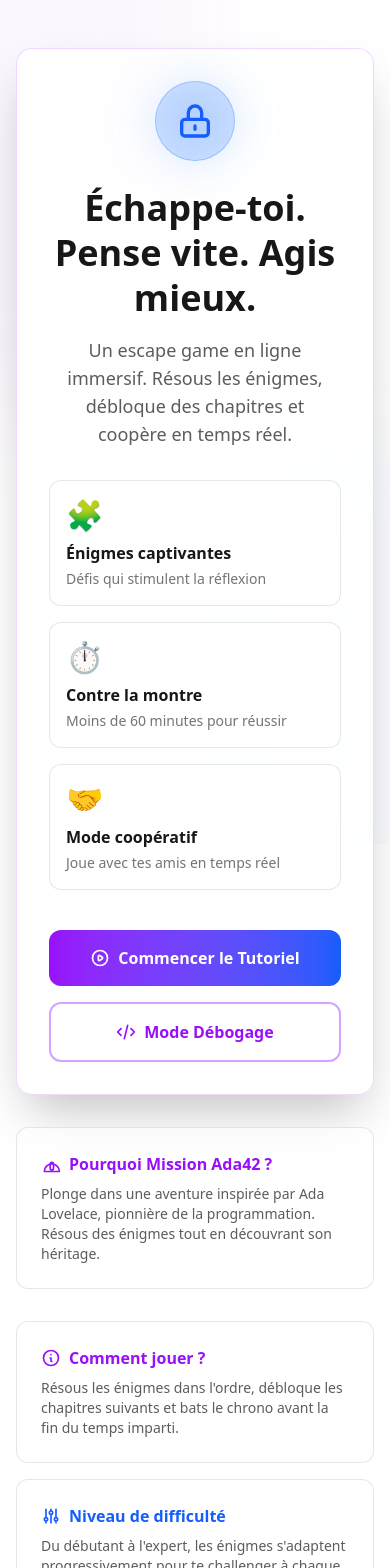
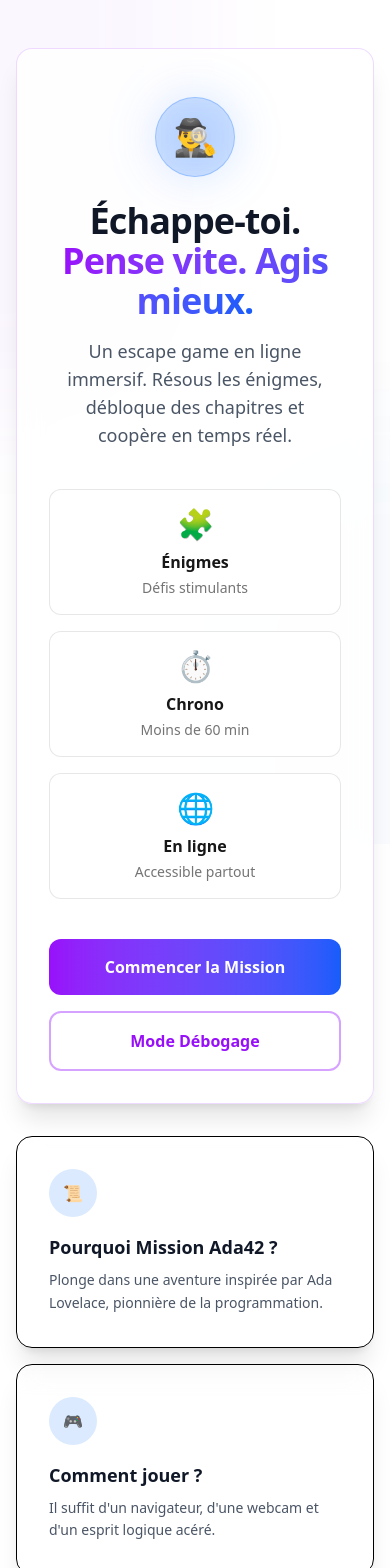
Before and after one commit to Sekaivi/MissionADA42, a Next.js app: page /home in a window 390 px wide. Shown: the top 1568 px of the page. Built offline with nearby package versions, Linux system fonts and the light colour scheme.

Commit message:
feat(home) : transformation de la home page en composant

```diff
--- a/src/app/home/page.tsx
+++ b/src/app/home/page.tsx
@@ -1,254 +1,100 @@
 'use client';
 import { useRouter } from 'next/navigation';
+import { motion } from 'framer-motion';
 
-import { Variants, motion } from 'framer-motion';
-
+// Imports UI
 import AnimatedBackground from '@/components/ui/AnimatedBackground';
-import CTAButton from '@/components/ui/CTAButton';
+import Card from '@/components/ui/Card';          // Le composant Mère
+import InfoCard from '@/components/ui/InfoCard';  // Le composant Fille
 import CircularTimer from '@/components/ui/CircularTimer';
 import FeatureCard from '@/components/ui/FeatureCard';
-import InfoCard from '@/components/ui/InfoCard';
+import CTAButton from '@/components/ui/CTAButton';
 
 export default function Home() {
     const router = useRouter();
+
     const startDebug = () => {
         if (typeof window === 'undefined') return;
-
-        if (!localStorage.getItem('debugStartTime')) {
         localStorage.setItem('debugStartTime', Date.now().toString());
-        }
         router.push('/Debug');
     };
 
-    const containerVariants: Variants = {
-        hidden: { opacity: 0 },
-        visible: {
-            opacity: 1,
-            transition: { staggerChildren: 0.2, delayChildren: 0.3 },
-        },
-    };
+    const features = [
+        { icon: '🧩', title: 'Énigmes', desc: 'Défis stimulants' },
+        { icon: '⏱️', title: 'Chrono', desc: 'Moins de 60 min' },
+        { icon: '🌐', title: 'En ligne', desc: 'Accessible partout' },
 
-    const itemVariants: Variants = {
-        hidden: { opacity: 0, y: 30 },
-        visible: {
-            opacity: 1,
-            y: 0,
-            transition: { duration: 0.6, ease: [0.25, 0.46, 0.45, 0.94] },
-        },
-    };
-
-    const features = [
-        { icon: '🧩', title: 'Énigmes captivantes', desc: 'Défis qui stimulent la réflexion' },
-        { icon: '⏱️', title: 'Contre la montre', desc: 'Moins de 60 minutes pour réussir' },
-        { icon: '🤝', title: 'Mode coopératif', desc: 'Joue avec tes amis en temps réel' },
     ];
 
     return (
-        <main className="relative min-h-screen w-full overflow-x-hidden">
+        <main className="relative min-h-screen w-full overflow-x-hidden flex flex-col items-center justify-center px-4 py-12">
             <div className="fixed inset-0 z-0">
                 <AnimatedBackground />
             </div>
 
-            <motion.div
-                initial="hidden"
-                animate="visible"
-                variants={containerVariants}
-                className="relative z-10 flex min-h-screen flex-col items-center justify-center px-4 py-12"
-            >
-                <div className="w-full max-w-4xl">
-                    <motion.div
-                        variants={itemVariants}
-                        className="bg-background/80 relative overflow-hidden rounded-2xl border border-purple-500/20 shadow-2xl backdrop-blur-xl"
-                    >
-                        <div className="relative p-8 md:p-12">
-                            {/* <CircularTimer> */}
+            <div className="relative z-10 w-full max-w-4xl flex flex-col gap-8">
+
+
+
+                <Card className="bg-white/80 border border-purple-500/20 text-center">
+
+
+                    <div className="flex flex-col items-center">
                         <CircularTimer />
-                            <motion.div
-                                variants={itemVariants}
-                                className="mb-6 flex justify-center"
-                            >
-                                <div className="relative">
+
+                        <div className="mb-6 mt-4 relative">
                             <div className="absolute inset-0 rounded-full bg-blue-500/20 blur-xl"></div>
                             <div className="relative flex h-20 w-20 items-center justify-center rounded-full border border-blue-500/30 bg-blue-500/20 backdrop-blur-sm">
-                                        <svg
-                                            className="h-10 w-10 text-blue-600 dark:text-blue-400"
-                                            fill="none"
-                                            stroke="currentColor"
-                                            viewBox="0 0 24 24"
-                                        >
-                                            <path
-                                                strokeLinecap="round"
-                                                strokeLinejoin="round"
-                                                strokeWidth={2}
-                                                d="M12 15v2m-6 4h12a2 2 0 002-2v-6a2 2 0 00-2-2H6a2 2 0 00-2 2v6a2 2 0 002 2zm10-10V7a4 4 0 00-8 0v4h8z"
-                                            />
-                                        </svg>
+                                <span className="text-4xl">🕵️‍♂️</span>
                             </div>
                         </div>
-                            </motion.div>
 
-                            <motion.h1
-                                variants={itemVariants}
-                                className="text-foreground mb-4 text-center text-4xl leading-tight font-bold md:text-6xl"
-                            >
-                                Échappe-toi.
-                                <br />
+                        <h1 className="text-4xl md:text-6xl font-black text-gray-900 mb-4 tracking-tight">
+                            Échappe-toi.<br />
+                            <span className="text-transparent bg-clip-text bg-gradient-to-r from-purple-600 to-blue-600">
                                 Pense vite. Agis mieux.
-                            </motion.h1>
+                            </span>
+                        </h1>
 
-                            <motion.p
-                                variants={itemVariants}
-                                className="text-foreground/70 mx-auto mb-8 max-w-2xl text-center text-lg md:text-xl"
-                            >
-                                Un escape game en ligne immersif. Résous les énigmes, débloque des
-                                chapitres et coopère en temps réel.
-                            </motion.p>
+                        <p className="text-gray-600 text-lg md:text-xl max-w-2xl mb-10">
+                            Un escape game en ligne immersif. Résous les énigmes, débloque des chapitres et coopère en temps réel.
+                        </p>
 
-                            {/* Feature Card */}
-                            <motion.div
-                                variants={itemVariants}
-                                className="mb-10 grid grid-cols-1 gap-4 md:grid-cols-3"
-                            >
-                                {features.map((feature, i) => (
-                                    <FeatureCard
-                                        key={i}
-                                        icon={feature.icon}
-                                        title={feature.title}
-                                        description={feature.desc}
-                                    />
+
+                        <div className="grid grid-cols-1 md:grid-cols-3 gap-4 w-full mb-10">
+                            {features.map((f, i) => (
+                                <FeatureCard key={i} icon={f.icon} title={f.title} description={f.desc} />
                             ))}
-                            </motion.div>
+                        </div>
 
-                            {/* CTA Button */}
-                            <motion.div
-                                variants={itemVariants}
-                                className="flex flex-col items-center justify-center gap-4 sm:flex-row"
-                            >
-                                <CTAButton
-                                    href="/tutorial"
-                                    variant="primary"
-                                    icon={
-                                        <svg
-                                            className="h-5 w-5"
-                                            fill="none"
-                                            stroke="currentColor"
-                                            viewBox="0 0 24 24"
-                                        >
-                                            <path
-                                                strokeLinecap="round"
-                                                strokeLinejoin="round"
-                                                strokeWidth={2}
-                                                d="M14.752 11.168l-3.197-2.132A1 1 0 0010 9.87v4.263a1 1 0 001.555.832l3.197-2.132a1 1 0 000-1.664z"
-                                            />
-                                            <path
-                                                strokeLinecap="round"
-                                                strokeLinejoin="round"
-                                                strokeWidth={2}
-                                                d="M21 12a9 9 0 11-18 0 9 9 0 0118 0z"
-                                            />
-                                        </svg>
-                                    }
-                                >
-                                    Commencer le Tutoriel
+
+                        <div className="flex flex-col sm:flex-row gap-4 justify-center w-full">
+                            <CTAButton href="/tutorial" variant="primary">
+                                Commencer la Mission
                             </CTAButton>
-
-                                <CTAButton
-                                    href="/Debug"
-                                    variant="secondary"
-                                    onClick={startDebug}
-                                    icon={
-                                        <svg
-                                            className="h-5 w-5"
-                                            fill="none"
-                                            stroke="currentColor"
-                                            viewBox="0 0 24 24"
-                                        >
-                                            <path
-                                                strokeLinecap="round"
-                                                strokeLinejoin="round"
-                                                strokeWidth={2}
-                                                d="M10 20l4-16m4 4l4 4-4 4M6 16l-4-4 4-4"
-                                            />
-                                        </svg>
-                                    }
-                                >
+                            <CTAButton href="/Debug" variant="secondary" onClick={startDebug}>
                                 Mode Débogage
                             </CTAButton>
-                            </motion.div>
                         </div>
-                    </motion.div>
+                    </div>
+                </Card>
 
-                    {/* Info Cards */}
-                    <motion.div className="mt-8 grid grid-cols-1 gap-4 md:grid-cols-1">
+
+
+                <div className="grid grid-cols-1 md:grid-cols-2 gap-4">
                     <InfoCard
                         title="Pourquoi Mission Ada42 ?"
-                            description="Plonge dans une aventure inspirée par Ada Lovelace, pionnière de la programmation. Résous des énigmes tout en découvrant son héritage."
-                            accentColor="purple"
-                            icon={
-                                <svg
-                                    className="h-5 w-5"
-                                    fill="none"
-                                    stroke="currentColor"
-                                    viewBox="0 0 24 24"
-                                >
-                                    <path
-                                        strokeLinecap="round"
-                                        strokeLinejoin="round"
-                                        strokeWidth={2}
-                                        d="M11 17a2 2 0 104 0v-5a2 2 0 10-4 0v5zm-7 4a9 9 0 1118 0H4z"
+                        description="Plonge dans une aventure inspirée par Ada Lovelace, pionnière de la programmation."
+                        icon={<span>📜</span>}
                     />
-                                </svg>
-                            }
-                        />
-                    </motion.div>
-
-                    <motion.div
-                        variants={itemVariants}
-                        className="mt-8 grid grid-cols-1 gap-4 md:grid-cols-2"
-                    >
                     <InfoCard
                         title="Comment jouer ?"
-                            description="Résous les énigmes dans l'ordre, débloque les chapitres suivants et bats le chrono avant la fin du temps imparti."
-                            accentColor="purple"
-                            icon={
-                                <svg
-                                    className="h-5 w-5"
-                                    fill="none"
-                                    stroke="currentColor"
-                                    viewBox="0 0 24 24"
-                                >
-                                    <path
-                                        strokeLinecap="round"
-                                        strokeLinejoin="round"
-                                        strokeWidth={2}
-                                        d="M13 16h-1v-4h-1m1-4h.01M21 12a9 9 0 11-18 0 9 9 0 0118 0z"
+                        description="Il suffit d'un navigateur, d'une webcam et d'un esprit logique acéré."
+                        icon={<span>🎮</span>}
                     />
-                                </svg>
-                            }
-                        />
-                        <InfoCard
-                            title="Niveau de difficulté"
-                            description="Du débutant à l'expert, les énigmes s'adaptent progressivement pour te challenger à chaque étape."
-                            accentColor="blue"
-                            icon={
-                                <svg
-                                    className="h-5 w-5"
-                                    fill="none"
-                                    stroke="currentColor"
-                                    viewBox="0 0 24 24"
-                                >
-                                    <path
-                                        strokeLinecap="round"
-                                        strokeLinejoin="round"
-                                        strokeWidth={2}
-                                        d="M12 6V4m0 2a2 2 0 100 4m0-4a2 2 0 110 4m-6 8a2 2 0 100-4m0 4a2 2 0 110-4m0 4v2m0-6V4m6 6v10m6-2a2 2 0 100-4m0 4a2 2 0 110-4m0 4v2m0-6V4"
-                                    />
-                                </svg>
-                            }
-                        />
-                    </motion.div>
                 </div>
-            </motion.div>
+
+            </div>
         </main>
     );
 }
--- /dev/null
+++ b/src/components/ui/Card.tsx
@@ -0,0 +1,22 @@
+'use client';
+import { motion } from 'framer-motion';
+import React from 'react';
+
+interface CardProps {
+    children: React.ReactNode;
+    className?: string;
+    delay?: number;
+}
+
+export default function Card({ children, className = "", delay = 0 }: CardProps) {
+    return (
+        <motion.div
+            initial={{ opacity: 0, y: 20 }}
+            animate={{ opacity: 1, y: 0 }}
+            transition={{ duration: 0.5, delay: delay }}
+            className={`rounded-2xl p-8 shadow-xl backdrop-blur-md transition-all ${className}`}
+        >
+            {children}
+        </motion.div>
+    );
+}
--- a/src/components/ui/FeatureCard.tsx
+++ b/src/components/ui/FeatureCard.tsx
@@ -11,7 +11,7 @@ export default function FeatureCard({ icon, title, description }: FeatureCardPro
     return (
         <motion.div
             whileHover={{ scale: 1.05, y: -5 }}
-            className="bg-background/50 border-foreground/10 rounded-xl border p-4 backdrop-blur-sm transition-all hover:border-purple-500/50"
+            className="bg-background/50 border-foreground/10 rounded-xl border p-4 backdrop-blur-sm transition-all border-black hover:border-purple500/50"
         >
             <div className="mb-2 text-3xl">{icon}</div>
             <h3 className="text-foreground mb-1 font-semibold">{title}</h3>
--- a/src/components/ui/InfoCard.tsx
+++ b/src/components/ui/InfoCard.tsx
@@ -1,38 +1,29 @@
 'use client';
-import { ReactNode } from 'react';
-
-import { motion } from 'framer-motion';
+import React from 'react';
+import Card from './Card'; // On importe le parent
 
 interface InfoCardProps {
     title: string;
     description: string;
-    icon: ReactNode;
-    accentColor?: 'purple' | 'blue';
+    icon: React.ReactNode;
+    className?: string;
 }
 
-export default function InfoCard({
-    title,
-    description,
-    icon,
-    accentColor = 'purple',
-}: InfoCardProps) {
-    const colorClasses = {
-        purple: 'text-purple-600 dark:text-purple-400',
-        blue: 'text-blue-600 dark:text-blue-400',
-    };
+export default function InfoCard({ title, description, icon, className }: InfoCardProps) {
+    return (
+        <Card
 
-    return (
-        <motion.div
-            whileHover={{ y: -5 }}
-            className="bg-background/50 border-foreground/10 rounded-xl border p-6 backdrop-blur-sm"
+            className={`bg-transparent border border-black hover:shadow-2xl hover:-translate-y-1 flex flex-col h-full ${className}`}
         >
-            <h3
-                className={`${colorClasses[accentColor]} mb-2 flex items-center gap-2 font-semibold`}
-            >
+            <div className="w-12 h-12 rounded-full bg-blue-100 text-blue-600 flex items-center justify-center mb-4">
                 {icon}
+            </div>
+            <h3 className="text-lg font-bold text-gray-900 mb-2">
                 {title}
             </h3>
-            <p className="text-foreground/70 text-sm">{description}</p>
-        </motion.div>
+            <p className="text-gray-600 text-sm leading-relaxed">
+                {description}
+            </p>
+        </Card>
     );
 }
```
Also changed, not shown: src/components/Tutoriel/systemCheck.tsx (+59 -68 lines). Lines whose indentation alone changed are shown as unchanged.
